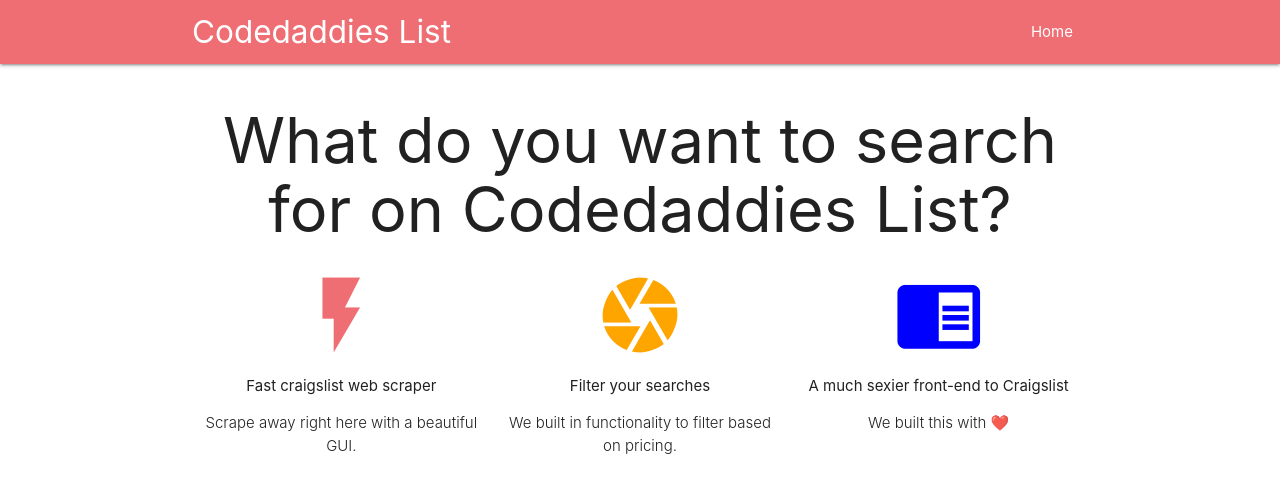
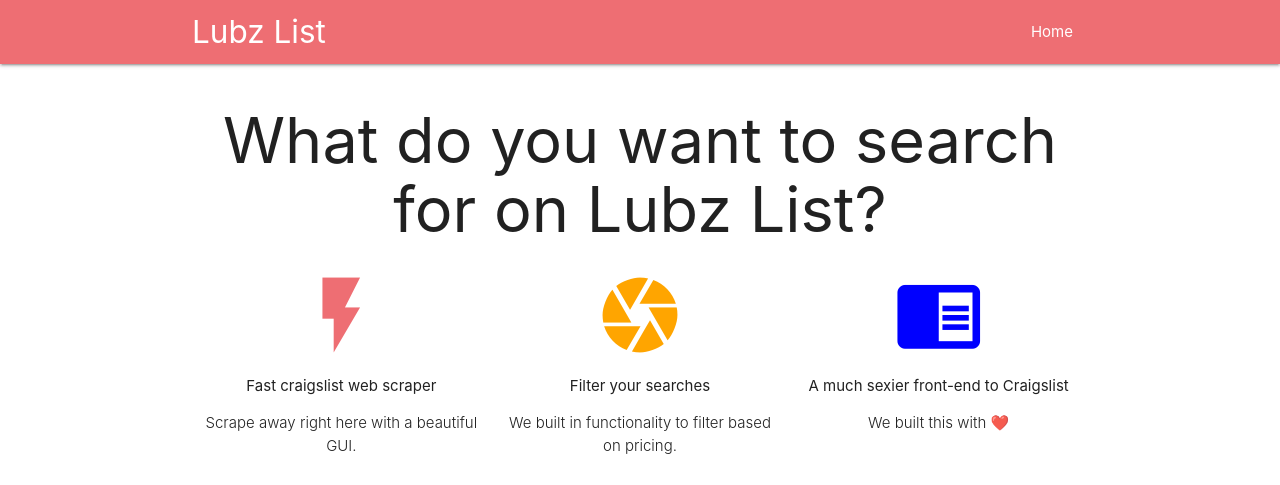
Before and after one commit to MOHAMMEDTANVEEROWAIS/codedaddies_list, a Django app: page / in a window 1280 px wide. Shown: the top 485 px of the page. Run offline with Django 3.2, Linux system fonts and the light colour scheme.

Commit message:
Added name Lubz

```diff
--- a/templates/base.html
+++ b/templates/base.html
@@ -3,7 +3,7 @@
 <html lang="en">
 <head>
     <meta charset="UTF-8">
-    <title>Codedaddies List</title>
+    <title>Lubz List</title>
     <meta charset="UTF-8"/>
     <meta name="viewport" content="width=device-width, initial-scale=1"/>
     <link rel="stylesheet" href="{% static 'css/style.css' %}">
@@ -14,7 +14,7 @@
 <body>
 <nav>
     <div class="container nav-wrapper">
-        <a href="/" class="brand-logo">Codedaddies List</a>
+        <a href="/" class="brand-logo">Lubz List</a>
         <ul id="nav-mobile" class="right">
             <li><a href="/">Home</a></li>
         </ul>
@@ -22,7 +22,7 @@
 </nav>
 
 <div class="container">
-    <h1 style="text-align: center">What do you want to search for on Codedaddies List?</h1>
+    <h1 style="text-align: center">What do you want to search for on Lubz List?</h1>
     <div class="row">
         <div class="col s4">
             <!-- Promo Content 1 goes here -->
```
